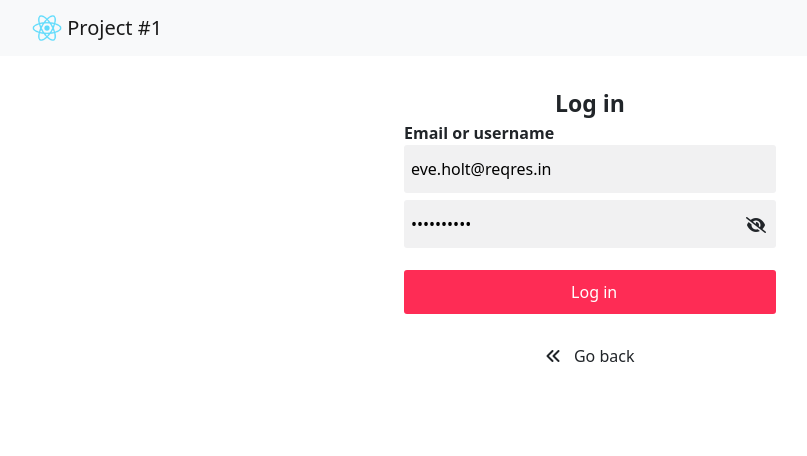
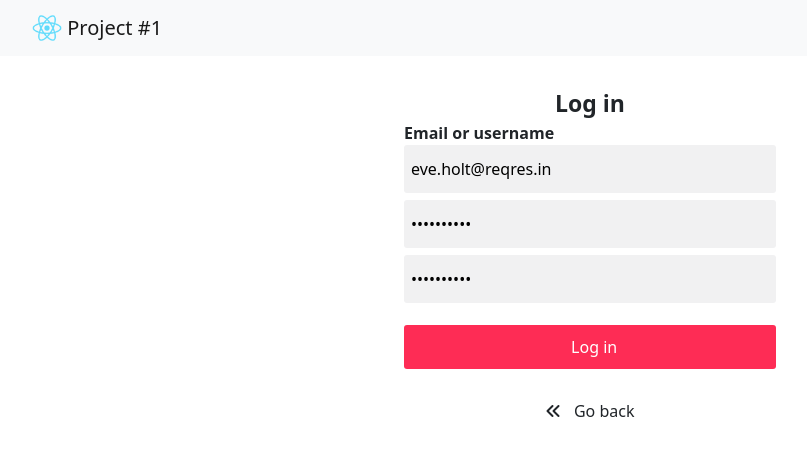
Before and after one commit to TanPham202/project-02, a React (Create React App) app: page /login in a window 1280 px wide. Shown: the top 456 px of the page, without its empty margins (50-857 px from the left). Built offline with nearby package versions, Linux system fonts and the light colour scheme.

Commit message:
#19: Modify App Layout

```diff
--- a/src/components/Login.jsx
+++ b/src/components/Login.jsx
@@ -27,7 +27,7 @@ const Login = () => {
             return;
         }
         setLoadingAPI(true);
-        let res = await loginAPI(email, password);
+        let res = await loginAPI(email.trim(), password);
         if(res && res.token){
             loginContext(email, res.token);
             toast.success("Log in successed");
@@ -44,6 +44,12 @@ const Login = () => {
         navigate("/");
     }
 
+    const handlePressEnter = (e) => {
+        if (e && e.key === 'Enter'){
+            handLogin();
+        }
+    }
+
     return (
         <>
             <div className="login-container col-12 col-sm-4">
@@ -52,7 +58,12 @@ const Login = () => {
                 <input type="text" placeholder="Email or username..." value={email} onChange={(e) => setEmail(e.target.value)} />
                 <div className="input-2">
                     <input type={isShowPassword === true ? "text" : "password"} placeholder="Password..." value={password} onChange={(e) => setPassword(e.target.value)} />
-                    <i className={isShowPassword === true ? "fa-solid fa-eye" : "fa-solid fa-eye-slash"} onClick={(e) => setIsShowPassword(!isShowPassword)}></i>
+                    <input
+                        type={isShowPassword === true ? "text" : "password"}
+                        placeholder="Password..." value={password}
+                        onChange={(e) => setPassword(e.target.value)}
+                        onKeyDown={(e) => handlePressEnter(e)}
+                    />
                 </div>
                 <button className={email && password ? "active" : ""} disabled={(email && password) ? false : true} onClick={() => handLogin()}>
                     {loadingAPI && <i className="fa-solid fa-sync fa-spin"></i>}
--- a/src/components/TableUser.scss
+++ b/src/components/TableUser.scss
@@ -19,3 +19,12 @@
         }
     }
 }
+
+.customize-table{
+    width: inherit;
+    overflow-x: auto;
+}
+
+.pagination{
+    justify-content: center;
+}
--- a/src/components/TableUsers.jsx
+++ b/src/components/TableUsers.jsx
@@ -161,9 +161,9 @@ const TableUsers = (props) => {
 
     return (
         <>
-            <div className='my-3 add-new'>
+            <div className='my-3 add-new d-sm-flex'>
                 <span> <b> List Users: </b> </span>
-                <div className='group-btns'>
+                <div className='group-btns mt-sm-0 mt-2'>
                     <>
                         <label htmlFor='test' className='btn btn-warning'>
                             <i className='fa-solid fa-file-import'></i>
@@ -182,9 +182,10 @@ const TableUsers = (props) => {
                     </button>
                 </div>
             </div>
-            <div className='col-4 my-3'>
+            <div className='col-12 sm-4 my-3'>
                 <input className='form-control' placeholder='Search user by email...' onChange={(e) => handleSearch(e)} />
             </div>
+            <div className='customize-table'>
                 <Table striped bordered hover>
                     <thead>
                         <tr>
@@ -232,6 +233,7 @@ const TableUsers = (props) => {
                         })}
                     </tbody>
                 </Table>
+            </div>
             <ReactPaginate
                 breakLabel="..."
                 nextLabel="next >"
--- a/src/routes/AppRoutes.jsx
+++ b/src/routes/AppRoutes.jsx
@@ -3,6 +3,7 @@ import Home from '../components/Home';
 import Login from '../components/Login';
 import TableUsers from '../components/TableUsers';
 import PrivateRoute from './PrivateRoute';
+import NotFound from './NotFound';
 
 const AppRoutes = () => {
     return (
@@ -14,6 +15,7 @@ const AppRoutes = () => {
                     <TableUsers />
                 </PrivateRoute>
             } />
+            <Route path='*' element={<NotFound />} />
         </Routes>
     )
 }
--- /dev/null
+++ b/src/routes/NotFound.jsx
@@ -0,0 +1,7 @@
+const NotFound = () => {
+    return (
+        <> NotFound </>
+    )
+}
+
+export default NotFound
```
Lines whose indentation alone changed are shown as unchanged.
